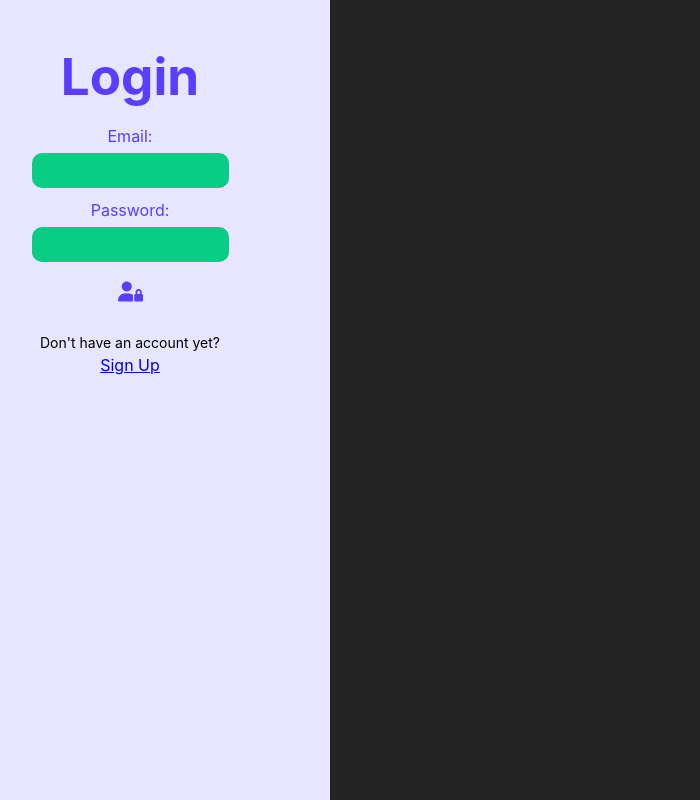
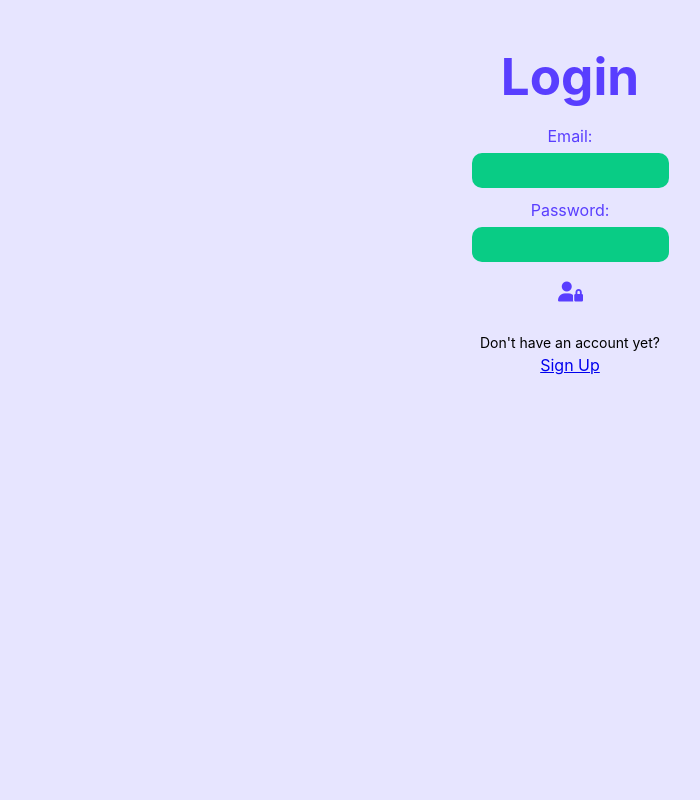
Before and after one commit to IHWebDevOctober2023/project-3-client, a React (Vite) app: page /login in a window 1280 px wide. Shown: the whole page, without its empty margins (70-770 px from the left). Built offline with nearby package versions, Linux system fonts and the light colour scheme.

Commit message:
first commit working on it

```diff
--- a/src/App.css
+++ b/src/App.css
@@ -1,5 +1,5 @@
-#root {
-  max-width: 400px;
+/* #root {
+  width: 400px;
   margin: 0;
   padding: 0;
   text-align: center;
@@ -39,4 +39,4 @@
 
 .read-the-docs {
   color: #888;
-}
+} */
--- a/src/components/Navbar/Navbar.css
+++ b/src/components/Navbar/Navbar.css
@@ -13,3 +13,13 @@ nav{
     padding: 12px;
     background-color: transparent;
 }
+
+@media only screen and (min-width:25em) {
+    nav{
+        display: flex;
+        justify-content: space-around;
+        margin-top: 10px;
+        width: 900px;
+    }
+
+}
--- a/src/index.css
+++ b/src/index.css
@@ -2,11 +2,10 @@
   font-family: Inter, system-ui, Avenir, Helvetica, Arial, sans-serif;
   line-height: 1.5;
   font-weight: 400;
-
+  width: 400px;
   color-scheme: light dark;
   color: rgba(255, 255, 255, 0.87);
-  background-color: #242424;
-
+  background-color: #d80909;
   font-synthesis: none;
   text-rendering: optimizeLegibility;
   -webkit-font-smoothing: antialiased;
@@ -16,13 +15,13 @@
 body {
   background-color: #E7E5FF;
   color: #593EFF;
-  margin: 0;
-  padding: 0;
+  padding-bottom: 60px;
   display: flex;
   justify-content: center;
   place-items: start;
-  max-width: 400px;
-  min-height: 100vh;
+  width: 400px;
+  height: 100%;
+
 }
 
 h1 {
@@ -74,3 +73,20 @@ button:focus-visible {
   font-size: 60px;
   padding: 0 5px;
 }
+
+@media only screen and (min-width:400px) {
+  :root {
+    margin: 0;
+    padding: 0;
+    background-color: #593EFF;
+    display: flex;
+    align-items: center;
+    justify-content: center;
+    width: 100vw;
+    height: 100vh;
+  }
+  body{
+    width: 100%;
+    height: 100%;
+  }
+}
```
